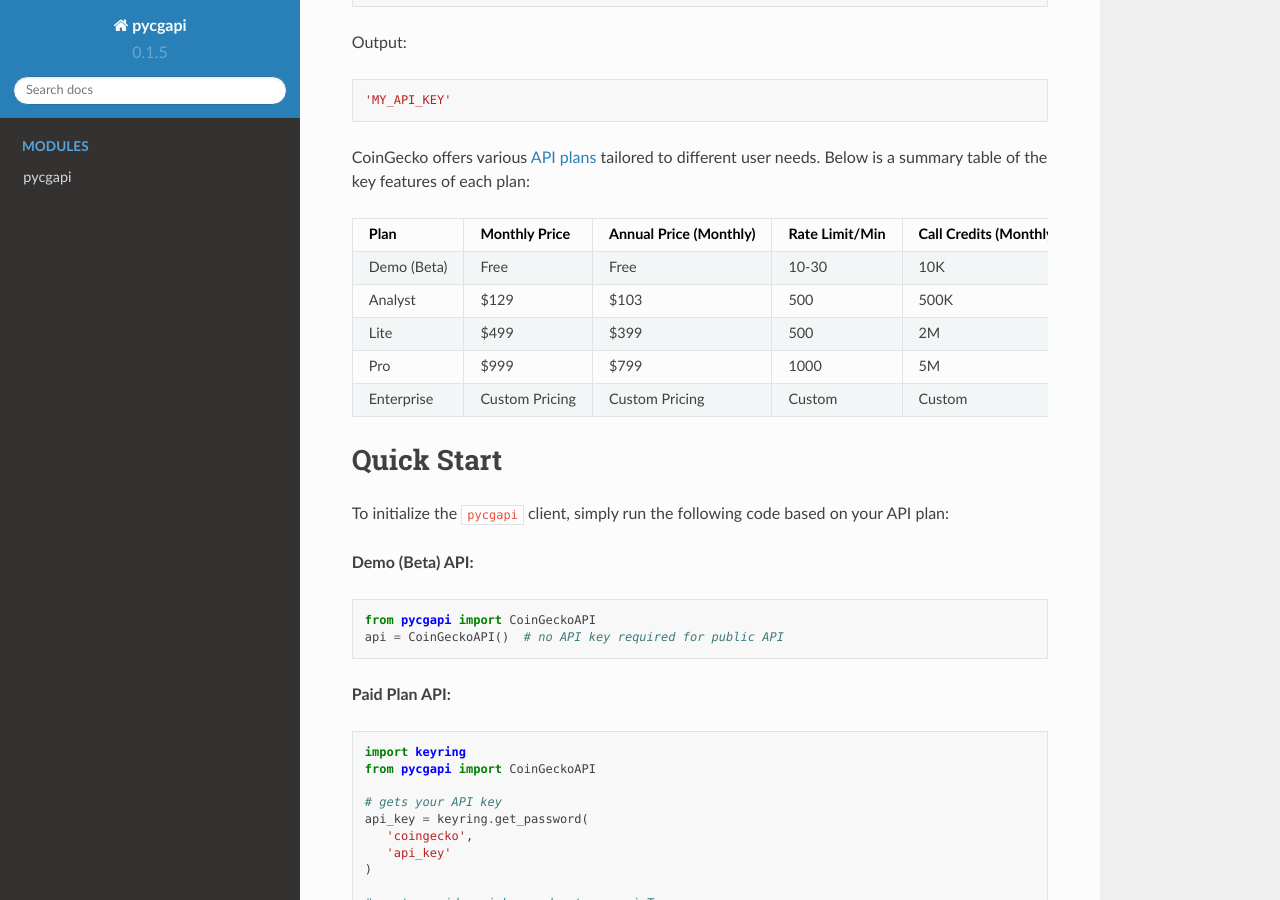
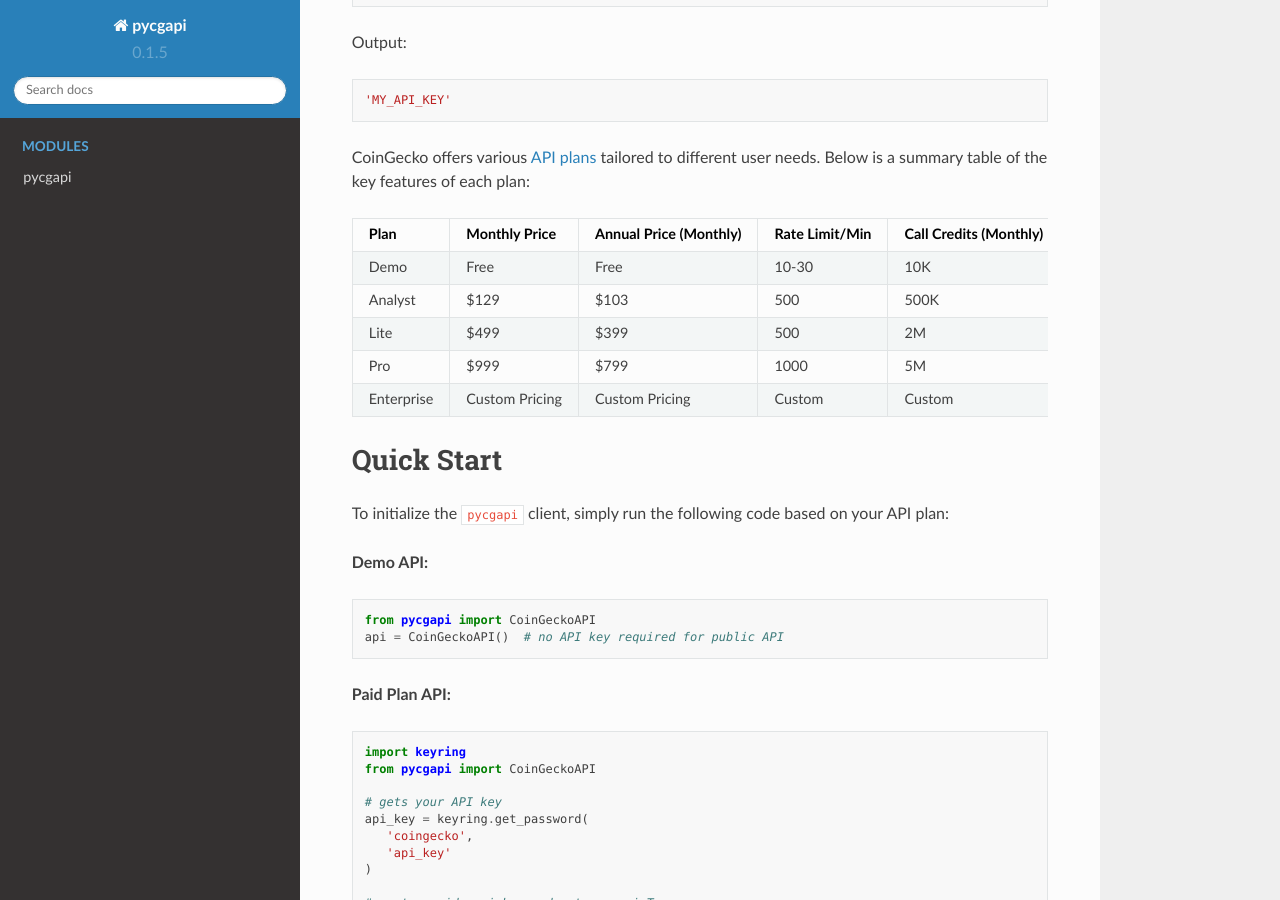
Before and after one commit to nathanramoscfa/pycgapi, a Sphinx documentation site: the page built from docs/source/index.rst, in a window 1280 px wide and 900 px high, scrolled down 2467 px. Built offline with Sphinx 7.4.7 and the Read the Docs theme 2.0.0, drawn with Linux system fonts in a browser that asks for light colours.

```diff
--- a/docs/source/index.rst
+++ b/docs/source/index.rst
@@ -126,7 +126,7 @@ is a summary table of the key features of each plan:
 +-------------+----------------+------------------------+----------------+-----------------------+
 | Plan        | Monthly Price  | Annual Price (Monthly) | Rate Limit/Min | Call Credits (Monthly)|
 +=============+================+========================+================+=======================+
-| Demo (Beta) | Free           | Free                   | 10-30          | 10K                   |
+| Demo        | Free           | Free                   | 10-30          | 10K                   |
 +-------------+----------------+------------------------+----------------+-----------------------+
 | Analyst     | $129           | $103                   | 500            | 500K                  |
 +-------------+----------------+------------------------+----------------+-----------------------+
@@ -143,7 +143,7 @@ Quick Start
 
 To initialize the ``pycgapi`` client, simply run the following code based on your API plan:
 
-**Demo (Beta) API:**
+**Demo API:**
 
 .. code-block:: python
 
```
Also changed, not shown: README.md (+8 -8 lines).
